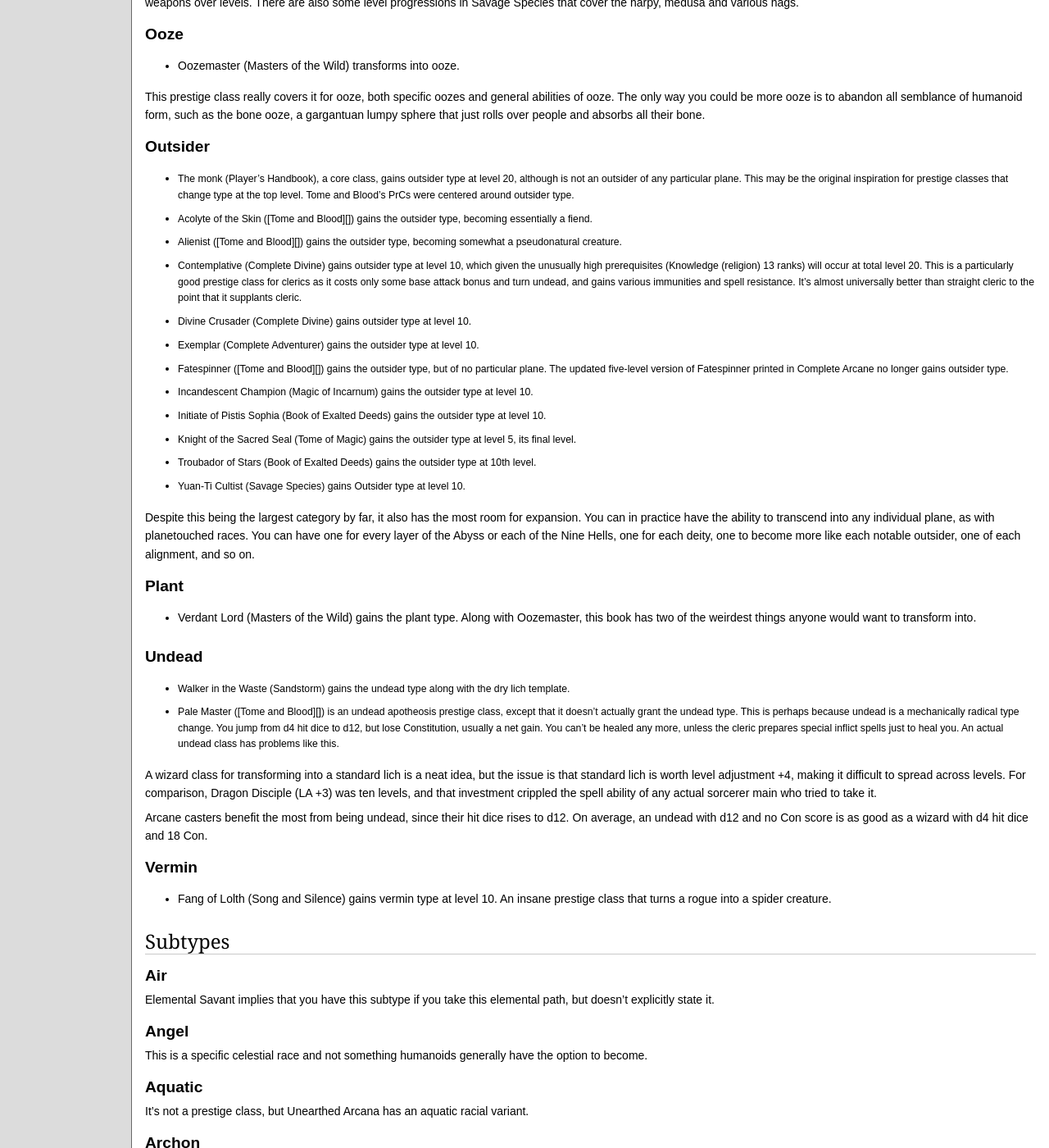
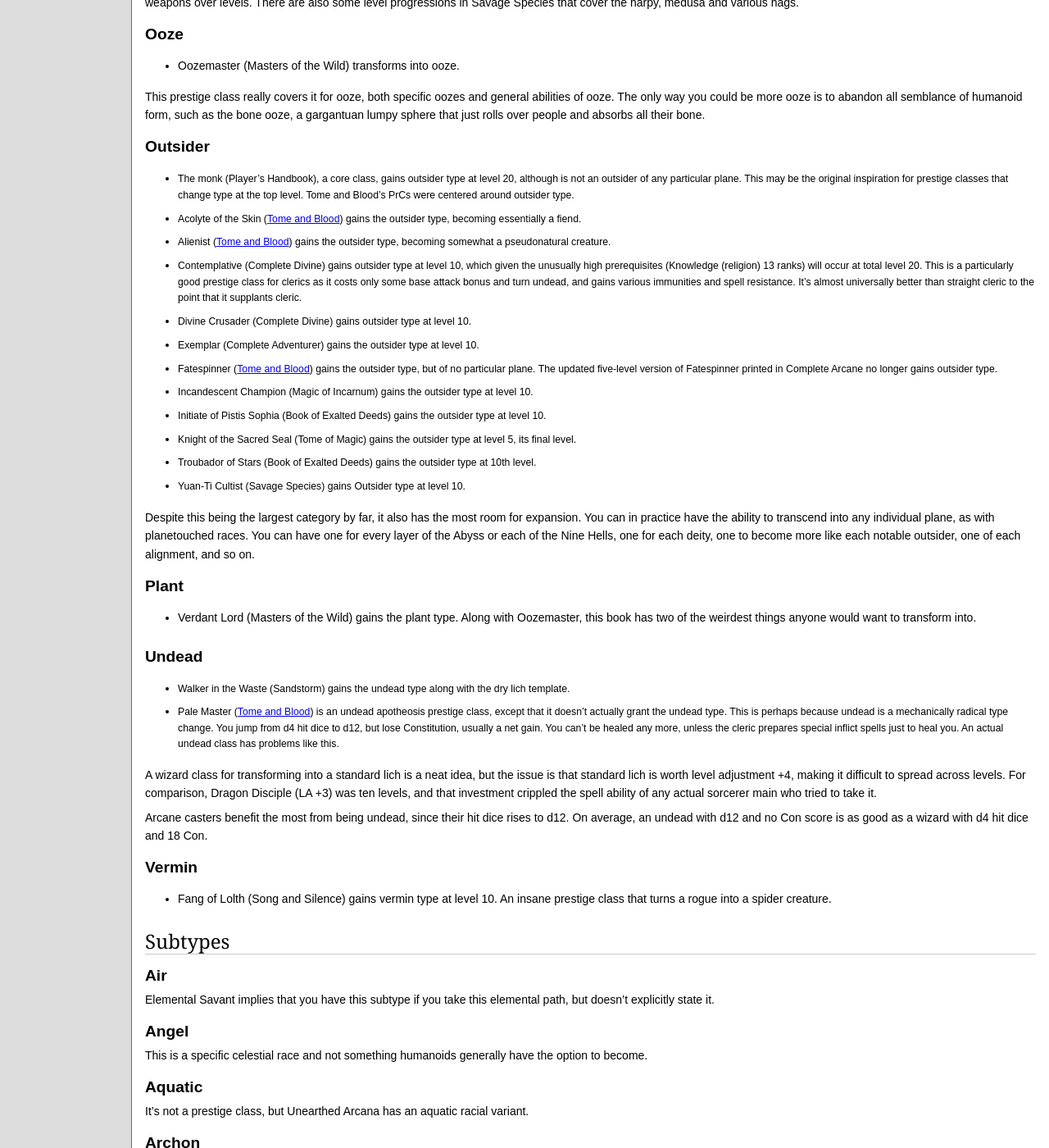
Before and after one commit to orbitalflower/orbitalflower.github.io, a Jekyll site: the page built from _posts/2017-08-07-apotheosis-prestige-classes.md, in a window 1280 px wide and 1400 px high, scrolled down 1905 px. Shown: the whole window at 82% size. Built offline with Jekyll 4.4.1, drawn with Linux system fonts in a browser that asks for light colours; some of the changed text lies outside the part shown.

Commit message:
Minor fixes

```diff
--- a/_posts/2017-08-07-apotheosis-prestige-classes.md
+++ b/_posts/2017-08-07-apotheosis-prestige-classes.md
@@ -353,4 +353,4 @@
     general trend "expansionism".
 
 
-[Tome and Blood][]: /rpg/books/tome-and-blood.html "Tome and Blood"
+[Tome and Blood]: /rpg/books/tome-and-blood.html "Tome and Blood"
```
